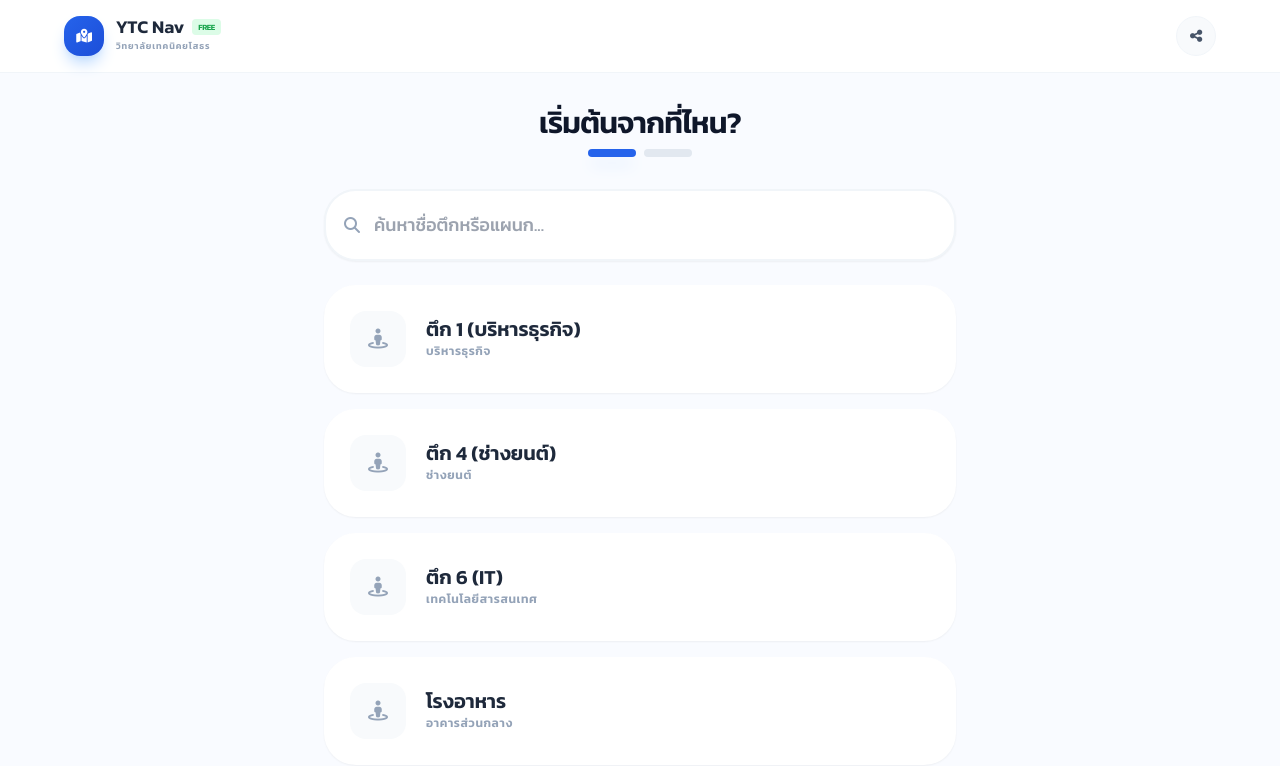
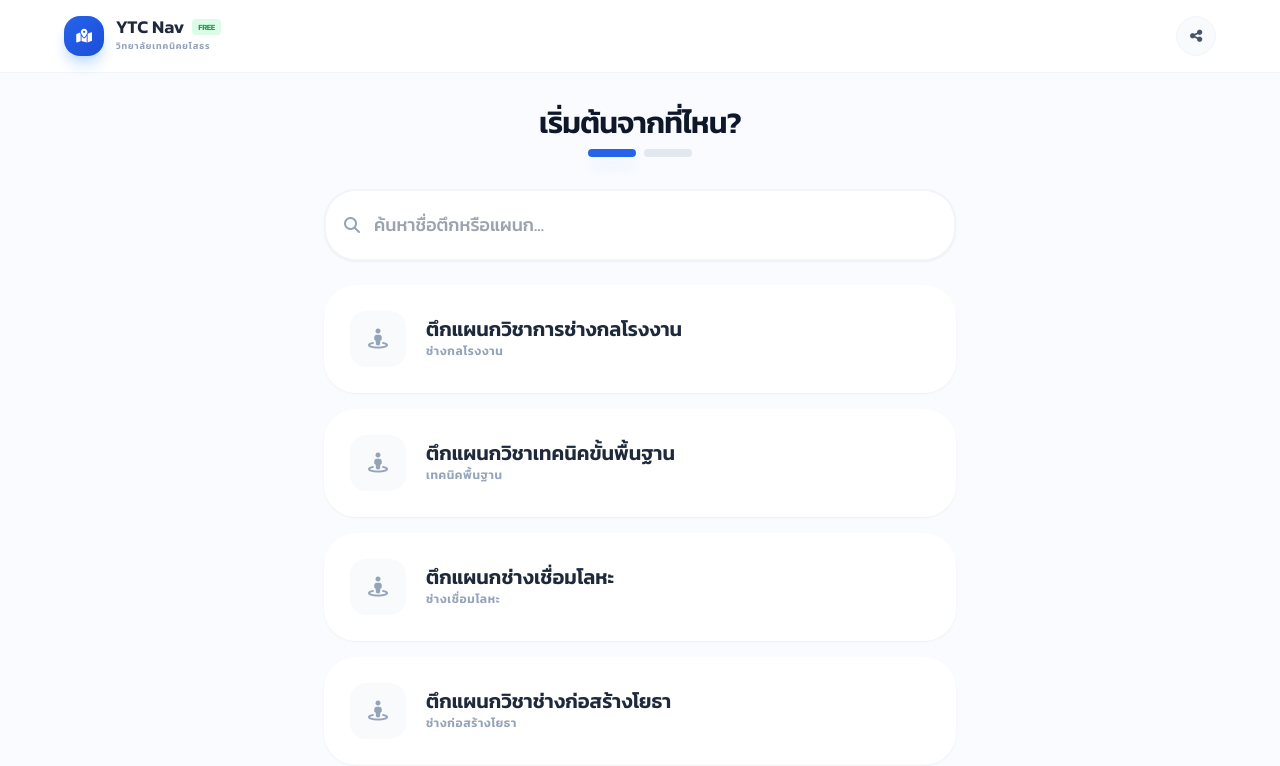
Before and after one commit to Nontakorn12345/ytc-nav, a React (Vite) app: page / in a window 1280 px wide. Shown: the top 766 px of the page. Built offline with nearby package versions, Linux system fonts and the light colour scheme.

Commit message:
constants.ts

```diff
--- a/constants.ts
+++ b/constants.ts
@@ -3,46 +3,138 @@ import { Building } from './types';
 export const BUILDINGS: Building[] = [
   {
     id: 'b1',
-    name: 'ตึก 1 (บริหารธุรกิจ)',
-    description: 'อาคารอำนวยการและแผนกวิชาบริหารธุรกิจ ตึกสีขาวโดดเด่นหน้าวิทยาลัย ติดกับทางเข้าหลัก',
-    image: 'https://images.unsplash.com/photo-1562774053-701939374585?q=80&w=600&h=400&fit=crop',
-    rooms: ['ห้องธุรการ', 'ห้องผู้อำนวยการ', 'ห้องเรียน 116', 'ห้องเรียน 121'],
+    name: 'ตึกแผนกวิชาการช่างกลโรงงาน',
+    description: 'ศูนย์ปฏิบัติการเครื่องมือกลหนัก โรงงานฝึกทักษะงานกลึง งานกัด และงานผลิตชิ้นส่วนอุตสาหกรรม',
+    image: '/images/b1.jpg',
+    rooms: ['โรงฝึกงานกลึง', 'ห้องเรียนทฤษฎีกล 1', 'ห้อง CNC', 'ห้องพัสดุช่างกล'],
+    department: 'ช่างกลโรงงาน',
+    floors: 2
+  },
+  {
+    id: 'b2',
+    name: 'ตึกแผนกวิชาเทคนิคขั้นพื้นฐาน',
+    description: 'อาคารเรียนวิชาพื้นฐานสำหรับนักศึกษาใหม่ ฝึกทักษะงานช่างเบื้องต้น งานตะไบ และงานเขียนแบบ',
+    image: '/images/b2.jpg',
+    rooms: ['ห้องเขียนแบบ 1', 'โรงงานพื้นฐาน 1', 'ห้องเรียนทฤษฎีพื้นฐาน', 'ห้องพักครู'],
+    department: 'เทคนิคพื้นฐาน',
+    floors: 3
+  },
+  {
+    id: 'b3',
+    name: 'ตึกแผนกช่างเชื่อมโลหะ',
+    description: 'โรงปฏิบัติงานเชื่อมไฟฟ้า เชื่อมแก๊ส และงานตรวจสอบคุณภาพแนวเชื่อมด้วยเทคโนโลยีที่ทันสมัย',
+    image: '/images/b3.jpg',
+    rooms: ['บูธเชื่อมไฟฟ้า', 'ห้องทดสอบรอยเชื่อม', 'ห้องเรียนทฤษฎีเชื่อม', 'โรงเก็บถังแก๊ส'],
+    department: 'ช่างเชื่อมโลหะ',
+    floors: 1
+  },
+  {
+    id: 'b4',
+    name: 'ตึกแผนกวิชาช่างก่อสร้างโยธา',
+    description: 'อาคารปฏิบัติงานก่อสร้าง ทดสอบวัสดุโยธา และงานสำรวจเพื่อการออกแบบสิ่งก่อสร้าง',
+    image: '/images/b4.jpg',
+    rooms: ['ห้องปฏิบัติการคอนกรีต', 'ห้องเก็บกล้องสำรวจ', 'ห้องเรียนโยธา 1', 'โรงฝึกงานไม้'],
+    department: 'ช่างก่อสร้างโยธา',
+    floors: 2
+  },
+  {
+    id: 'b5',
+    name: 'ตึกคณะช่างยนต์',
+    description: 'อาคารอำนวยการประจำคณะช่างยนต์ ศูนย์กลางการบริหารจัดการงานด้านวิศวกรรมยานยนต์',
+    image: '/images/b5.jpg',
+    rooms: ['ห้องคณบดี', 'ห้องประชุมคณะ', 'ห้องธุรการช่างยนต์'],
+    department: 'ช่างยนต์',
+    floors: 3
+  },
+  {
+    id: 'b6',
+    name: 'ตึกแผนกวิชาช่างอิเล็กทรอนิกส์',
+    description: 'ศูนย์เทคโนโลยีอิเล็กทรอนิกส์ งานซ่อมบำรุงอุปกรณ์ไฟฟ้า แผงวงจร และระบบสื่อสารโทรคมนาคม',
+    image: '/images/b6.jpg',
+    rooms: ['ห้องปฏิบัติการดิจิทัล', 'ห้องซ่อมทีวี', 'ห้องวิทยุสื่อสาร', 'ห้องเรียนอิเล็กฯ 1'],
+    department: 'ช่างอิเล็กทรอนิกส์',
+    floors: 3
+  },
+  {
+    id: 'b7',
+    name: 'ตึกแผนกวิชาภาษาต่างประเทศ',
+    description: 'ศูนย์การเรียนรู้ภาษาอังกฤษและภาษาจีน (Sound Lab) เพื่อการสื่อสารในงานอาชีพ',
+    image: '/images/b7.jpg',
+    rooms: ['ห้อง Sound Lab 1', 'ห้อง Self-Access', 'ห้องเรียนภาษาจีน', 'ห้องประชุมภาษา'],
+    department: 'สามัญ (ภาษา)',
+    floors: 2
+  },
+  {
+    id: 'b8',
+    name: 'ตึกแผนกวิชาช่างยนต์',
+    description: 'โรงปฏิบัติงานเครื่องยนต์ดีเซลและเบนซิน ระบบส่งกำลัง และงานบำรุงรักษายานยนต์',
+    image: '/images/b8.jpg',
+    rooms: ['ห้องทดสอบเครื่องยนต์', 'โรงซ่อมช่วงล่าง', 'ห้องเรียนทฤษฎี 402'],
+    department: 'ช่างยนต์',
+    floors: 2
+  },
+  {
+    id: 'b9',
+    name: 'ตึกแผนกวิชาสามัญ',
+    description: 'อาคารเรียนวิชาวิทยาศาสตร์ คณิตศาสตร์ และสังคมศึกษา สำหรับทุกแผนกวิชา',
+    image: '/images/b9.jpg',
+    rooms: ['ห้องปฏิบัติการวิทย์ 1', 'ห้องคณิตศาสตร์', 'ห้องพักครูหมวดสามัญ'],
+    department: 'สามัญ',
+    floors: 4
+  },
+  {
+    id: 'b10',
+    name: 'ตึกแผนกวิชาช่างไฟฟ้ากำลัง',
+    description: 'อาคารปฏิบัติงานติดตั้งไฟฟ้าในอาคารและนอกอาคาร งานพันมอเตอร์ และระบบควบคุมอัตโนมัติ',
+    image: '/images/b10.jpg',
+    rooms: ['ห้อง PLC', 'โรงงานติดตั้งไฟฟ้า', 'ห้องปฏิบัติการหม้อแปลง'],
+    department: 'ช่างไฟฟ้ากำลัง',
+    floors: 3
+  },
+  {
+    id: 'b11',
+    name: 'ตึกแผนกคอมพิวเตอร์ธุรกิจ',
+    description: 'อาคารเรียนด้านระบบสารสนเทศ การจัดการธุรกิจดิจิทัล และพาณิชย์อิเล็กทรอนิกส์',
+    image: '/images/b11.jpg',
+    rooms: ['ห้อง Com Biz 1', 'ห้องกราฟิกธุรกิจ', 'ห้อง Network เบื้องต้น'],
     department: 'บริหารธุรกิจ',
     floors: 3
   },
   {
-    id: 'b4',
-    name: 'ตึก 4 (ช่างยนต์)',
-    description: 'อาคารปฏิบัติงานช่างยนต์ มีอุปกรณ์ครบครันสำหรับการซ่อมบำรุงรถยนต์และรถจักรยานยนต์',
-    image: 'https://images.unsplash.com/photo-1486006920555-c77dcf18193c?q=80&w=600&h=400&fit=crop',
-    rooms: ['โรงฝึกงานเครื่องยนต์', 'ห้องเรียนทฤษฎี 401', 'ห้องพัสดุช่างยนต์'],
-    department: 'ช่างยนต์',
+    id: 'b12',
+    name: 'ตึกแผนกวิชาอาหารและโภชนาการ',
+    description: 'โรงปฏิบัติการประกอบอาหารยุโรป อาหารไทย และงานเบเกอรี่ระดับมาตรฐานสากล',
+    image: '/images/b12.jpg',
+    rooms: ['ห้องครัวเบเกอรี่', 'ห้องปฏิบัติการอาหารร้อน', 'ห้องคหกรรม 101'],
+    department: 'คหกรรม',
     floors: 2
   },
   {
-    id: 'b6',
-    name: 'ตึก 6 (IT)',
-    description: 'อาคารเรียนแผนกเทคโนโลยีสารสนเทศและคอมพิวเตอร์กราฟิก ศูนย์รวมนวัตกรรมดิจิทัล',
-    image: 'https://images.unsplash.com/photo-1517694712202-14dd9538aa97?q=80&w=600&h=400&fit=crop',
-    rooms: ['ห้อง Server', 'ห้องเรียน Com 1', 'ห้องเรียน Com 2', 'ห้องตัดต่อวิดีโอ'],
-    department: 'เทคโนโลยีสารสนเทศ',
-    floors: 4
+    id: 'b13',
+    name: 'ตึกแผนกวิชาเทคโนโลยีคอมพิวเตอร์',
+    description: 'อาคารเรียนด้านฮาร์ดแวร์คอมพิวเตอร์ การประกอบเครื่อง และการเขียนโปรแกรมควบคุมอุปกรณ์',
+    image: '/images/b13.jpg',
+    rooms: ['ห้อง Hardware Lab', 'ห้องปฏิบัติการ IoT', 'ห้องซ่อมคอมพิวเตอร์'],
+    department: 'เทคโนโลยีคอมพิวเตอร์',
+    floors: 3
   },
   {
-    id: 'canteen',
-    name: 'โรงอาหาร',
-    description: 'แหล่งรวมอาหาร เครื่องดื่ม และที่พักผ่อนสำหรับนักศึกษา ตั้งอยู่กึ่งกลางวิทยาลัย',
-    image: 'https://images.unsplash.com/photo-1567529684892-0f296dc0d5ff?q=80&w=600&h=400&fit=crop',
-    rooms: ['ร้านค้าสวัสดิการ', 'โซนทานอาหาร', 'ห้องน้ำชาย-หญิง'],
-    floors: 1
+    id: 'b14',
+    name: 'ตึกแผนกวิชาการเลขานุการ',
+    description: 'อาคารฝึกทักษะงานสารบรรณ งานจัดการสำนักงาน และการพิมพ์ดีดด้วยระบบคอมพิวเตอร์',
+    image: '/images/b14.jpg',
+    rooms: ['ห้องจำลองสำนักงาน', 'ห้องพิมพ์ดีดดิจิทัล', 'ห้องวิชาเลขานุการ'],
+    department: 'บริหารธุรกิจ',
+    floors: 2
   },
   {
-    id: 'library',
-    name: 'วิทยบริการ (ห้องสมุด)',
-    description: 'ศูนย์รวมความรู้ ห้องสืบค้นข้อมูล และห้องประชุมขนาดเล็ก',
-    image: 'https://images.unsplash.com/photo-1521587760476-6c12a4b040da?q=80&w=600&h=400&fit=crop',
-    rooms: ['โซนอ่านหนังสือ', 'ห้อง Internet', 'ห้องประชุมย่อย 1-2'],
-    floors: 2
+    id: 'b15',
+    name: 'ตึกแผนกวิชาการบัญชี',
+    description: 'ศูนย์การเรียนรู้ระบบบัญชีคอมพิวเตอร์ ภาษีอากร และการจัดการทางการเงินสำหรับธุรกิจ',
+    image: '/images/b15.jpg',
+    rooms: ['ห้องบัญชีคอมพิวเตอร์', 'ห้องปฏิบัติการภาษี', 'ห้องสัมมนาบัญชี'],
+    department: 'บริหารธุรกิจ',
+    floors: 3
   }
 ];
 
```
